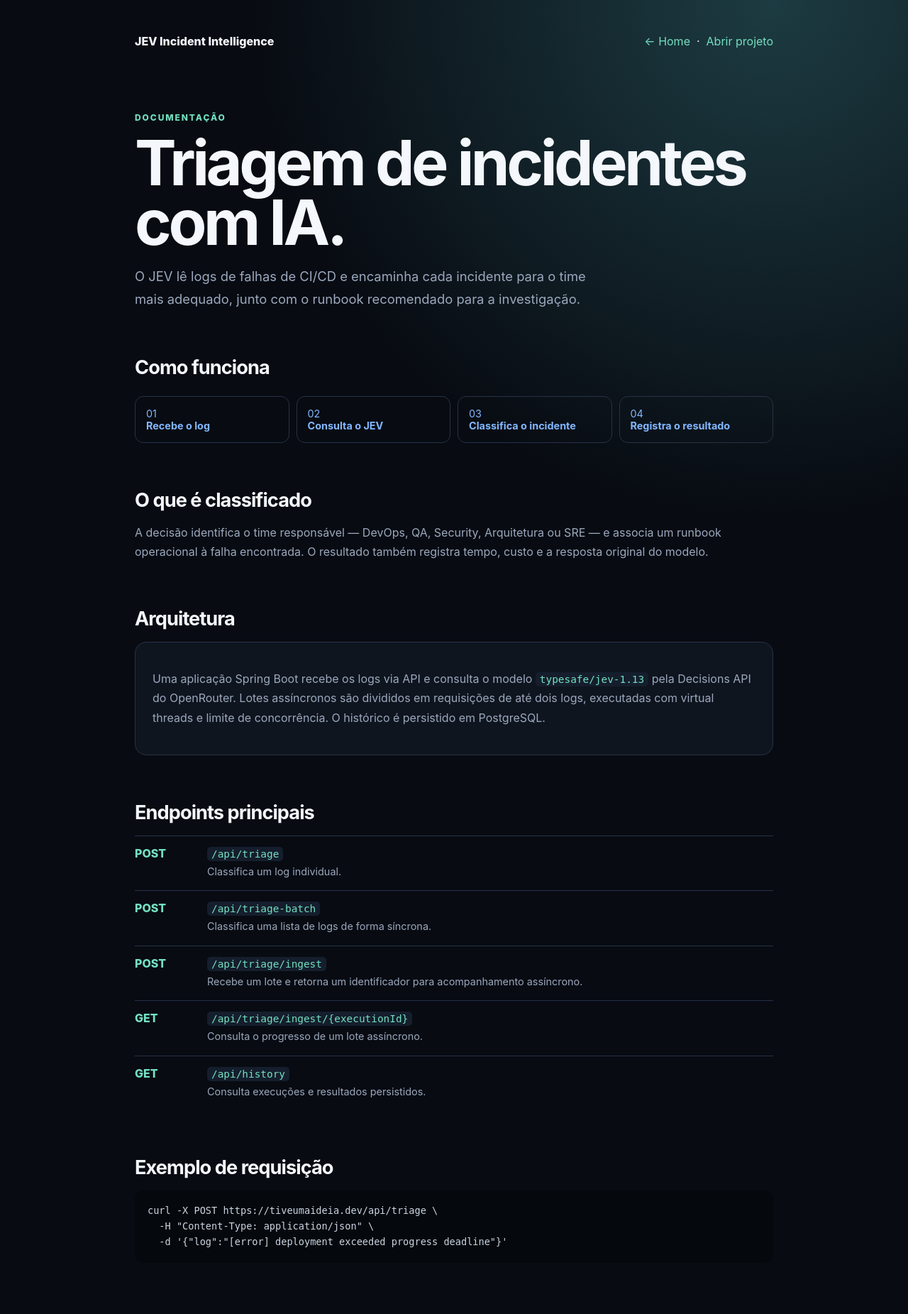
After one commit to dd-henry/poc-jev, a Spring Boot app: page /jev/docs in a window 1280 px wide. The commit adds this page. Shown: the whole page at 71% size. Run offline with Spring Boot 4, Linux system fonts and the light colour scheme.

Commit message:
feat: add project documentation page and enhance dashboard layout

```diff
--- a/src/main/java/org/example/controller/PortfolioController.java
+++ b/src/main/java/org/example/controller/PortfolioController.java
@@ -10,4 +10,9 @@ public class PortfolioController {
     public String jev() {
         return "forward:/dashboard.html";
     }
+
+    @GetMapping({"/jev/docs", "/jev/docs/"})
+    public String jevDocumentation() {
+        return "forward:/jev-docs.html";
+    }
 }
--- a/src/main/resources/static/dashboard.html
+++ b/src/main/resources/static/dashboard.html
@@ -51,7 +51,10 @@
 </head>
 <body>
 <main>
-    <div class="eyebrow">JEV · Incident Intelligence</div>
+    <div class="history-header">
+        <div class="eyebrow">JEV · Incident Intelligence</div>
+        <a href="/" style="color: var(--accent); font-weight: 700; text-decoration: none;">← Home</a>
+    </div>
     <h1>Triagem inteligente de CI/CD</h1>
     <p class="subtitle">Cole um log e veja em segundos qual time deve atuar, qual runbook usar e quanto custou a decisão.</p>
     <section class="grid">
--- /dev/null
+++ b/src/main/resources/static/jev-docs.html
@@ -0,0 +1,77 @@
+<!DOCTYPE html>
+<html lang="pt-BR">
+<head>
+    <meta charset="UTF-8">
+    <meta name="viewport" content="width=device-width, initial-scale=1">
+    <meta name="description" content="Documentação do JEV Incident Intelligence.">
+    <title>JEV | Documentação</title>
+    <style>
+        :root { color-scheme: dark; --bg: #080b12; --panel: #111722; --line: #263246; --muted: #9ba8bd; --text: #f4f7fb; --accent: #73e0c1; --blue: #82b7ff; }
+        * { box-sizing: border-box; }
+        body { margin: 0; min-height: 100vh; color: var(--text); font-family: Inter, ui-sans-serif, system-ui, sans-serif; background: radial-gradient(circle at 85% 0%, #1d3b42 0, transparent 34%), var(--bg); }
+        main { width: min(900px, calc(100% - 40px)); margin: auto; padding: 48px 0 72px; }
+        nav { display: flex; justify-content: space-between; gap: 20px; margin-bottom: 90px; }
+        nav a, a { color: var(--accent); text-decoration: none; }
+        nav a:hover, a:hover { text-decoration: underline; }
+        .brand { color: var(--text); font-weight: 800; }
+        .eyebrow { color: var(--accent); font-size: .75rem; font-weight: 800; letter-spacing: .16em; text-transform: uppercase; }
+        h1 { margin: 14px 0 18px; font-size: clamp(2.8rem, 7vw, 5.5rem); line-height: .96; letter-spacing: -.05em; }
+        h2 { margin: 64px 0 16px; font-size: 1.7rem; letter-spacing: -.035em; }
+        h3 { margin: 30px 0 10px; font-size: 1.1rem; }
+        .lead, p, li { color: var(--muted); line-height: 1.7; }
+        .lead { max-width: 680px; font-size: 1.15rem; }
+        .panel { padding: 22px 24px; border: 1px solid var(--line); border-radius: 16px; background: rgba(17, 23, 34, .85); }
+        .flow { display: grid; grid-template-columns: repeat(4, 1fr); gap: 10px; margin-top: 24px; }
+        .flow div { padding: 15px; border: 1px solid var(--line); border-radius: 12px; color: var(--blue); font-size: .9rem; }
+        code { padding: 2px 6px; border-radius: 5px; color: var(--accent); background: #151e2d; font: .9em ui-monospace, SFMono-Regular, monospace; }
+        pre { overflow-x: auto; margin: 16px 0 0; padding: 18px; border-radius: 12px; background: #05080d; color: #cbd5e1; font: .85rem/1.6 ui-monospace, SFMono-Regular, monospace; }
+        .endpoint { display: grid; grid-template-columns: 90px 1fr; gap: 12px; padding: 14px 0; border-top: 1px solid var(--line); }
+        .method { color: var(--accent); font-weight: 800; }
+        .endpoint p { margin: 4px 0 0; font-size: .9rem; }
+        @media (max-width: 700px) { main { padding-top: 30px; } nav { margin-bottom: 64px; } .flow { grid-template-columns: 1fr 1fr; } .endpoint { grid-template-columns: 70px 1fr; } }
+    </style>
+</head>
+<body>
+<main>
+    <nav><span class="brand">JEV Incident Intelligence</span><span><a href="/">← Home</a> &nbsp;·&nbsp; <a href="/jev">Abrir projeto</a></span></nav>
+    <header>
+        <div class="eyebrow">Documentação</div>
+        <h1>Triagem de incidentes com IA.</h1>
+        <p class="lead">O JEV lê logs de falhas de CI/CD e encaminha cada incidente para o time mais adequado, junto com o runbook recomendado para a investigação.</p>
+    </header>
+    <section>
+        <h2>Como funciona</h2>
+        <div class="flow">
+            <div>01<br><strong>Recebe o log</strong></div>
+            <div>02<br><strong>Consulta o JEV</strong></div>
+            <div>03<br><strong>Classifica o incidente</strong></div>
+            <div>04<br><strong>Registra o resultado</strong></div>
+        </div>
+    </section>
+    <section>
+        <h2>O que é classificado</h2>
+        <p>A decisão identifica o time responsável — DevOps, QA, Security, Arquitetura ou SRE — e associa um runbook operacional à falha encontrada. O resultado também registra tempo, custo e a resposta original do modelo.</p>
+    </section>
+    <section>
+        <h2>Arquitetura</h2>
+        <div class="panel">
+            <p>Uma aplicação Spring Boot recebe os logs via API e consulta o modelo <code>typesafe/jev-1.13</code> pela Decisions API do OpenRouter. Lotes assíncronos são divididos em requisições de até dois logs, executadas com virtual threads e limite de concorrência. O histórico é persistido em PostgreSQL.</p>
+        </div>
+    </section>
+    <section>
+        <h2>Endpoints principais</h2>
+        <div class="endpoint"><div class="method">POST</div><div><code>/api/triage</code><p>Classifica um log individual.</p></div></div>
+        <div class="endpoint"><div class="method">POST</div><div><code>/api/triage-batch</code><p>Classifica uma lista de logs de forma síncrona.</p></div></div>
+        <div class="endpoint"><div class="method">POST</div><div><code>/api/triage/ingest</code><p>Recebe um lote e retorna um identificador para acompanhamento assíncrono.</p></div></div>
+        <div class="endpoint"><div class="method">GET</div><div><code>/api/triage/ingest/{executionId}</code><p>Consulta o progresso de um lote assíncrono.</p></div></div>
+        <div class="endpoint"><div class="method">GET</div><div><code>/api/history</code><p>Consulta execuções e resultados persistidos.</p></div></div>
+    </section>
+    <section>
+        <h2>Exemplo de requisição</h2>
+        <pre>curl -X POST https://tiveumaideia.dev/api/triage \
+  -H "Content-Type: application/json" \
+  -d '{"log":"[error] deployment exceeded progress deadline"}'</pre>
+    </section>
+</main>
+</body>
+</html>
```
Also changed, not shown: src/main/resources/static/index.html (+22 -5 lines).
